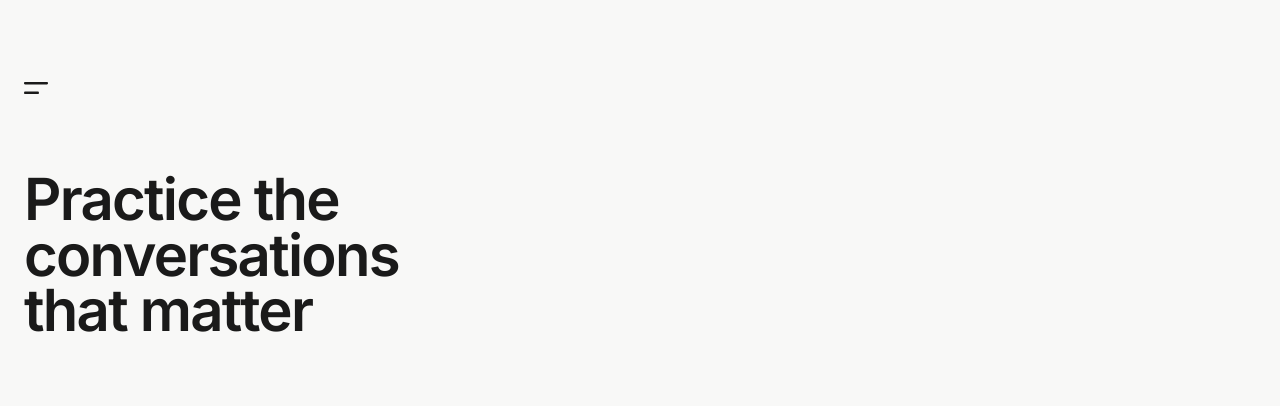
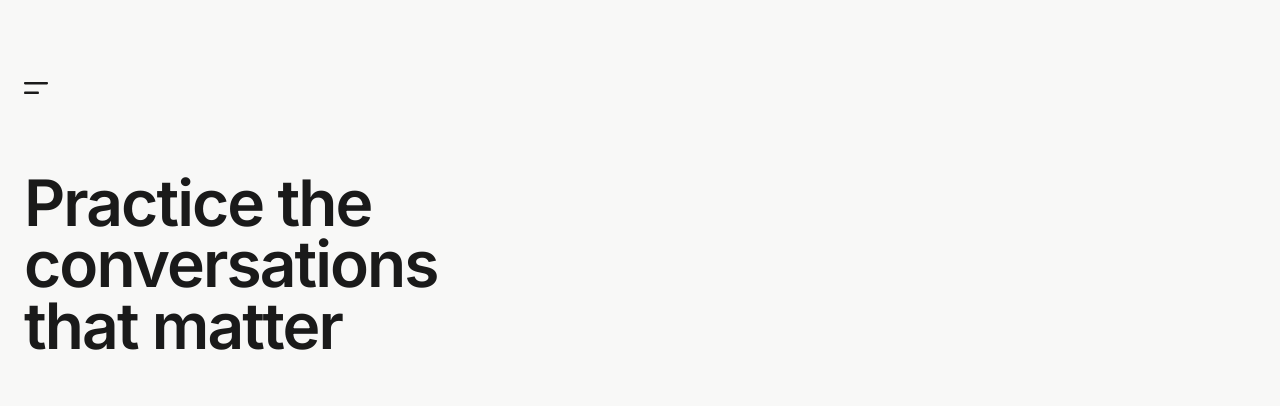
Before and after one commit to genhur/rehearse, a React (Vite) app: page / in a window 1280 px wide. Shown: the top 406 px of the page. Built offline with nearby package versions, Linux system fonts and the light colour scheme.

Commit message:
Increase hero heading font size from 58 to 64

```diff
--- a/src/app/components/HeroHeading.tsx
+++ b/src/app/components/HeroHeading.tsx
@@ -9,7 +9,7 @@ export function HeroHeading({ children }: HeroHeadingProps) {
     <h1
       className="font-display text-r-text-primary"
       style={{
-        fontSize: 58,
+        fontSize: 64,
         fontWeight: 600,
         lineHeight: 0.96,
         letterSpacing: '-0.03em',
```
